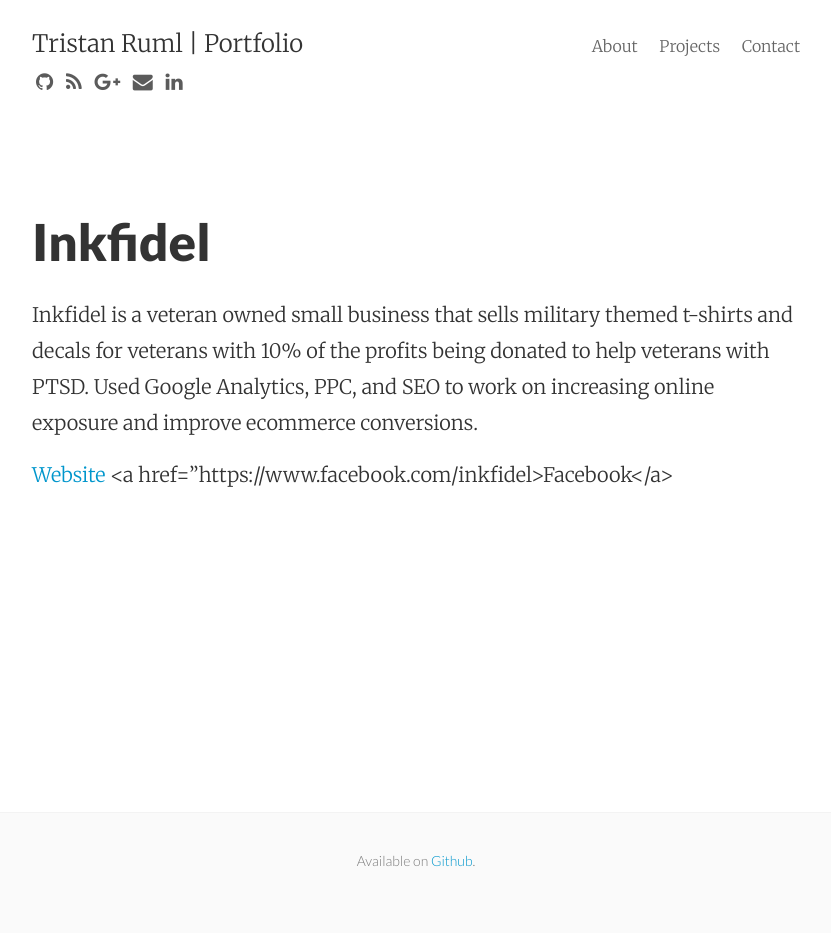
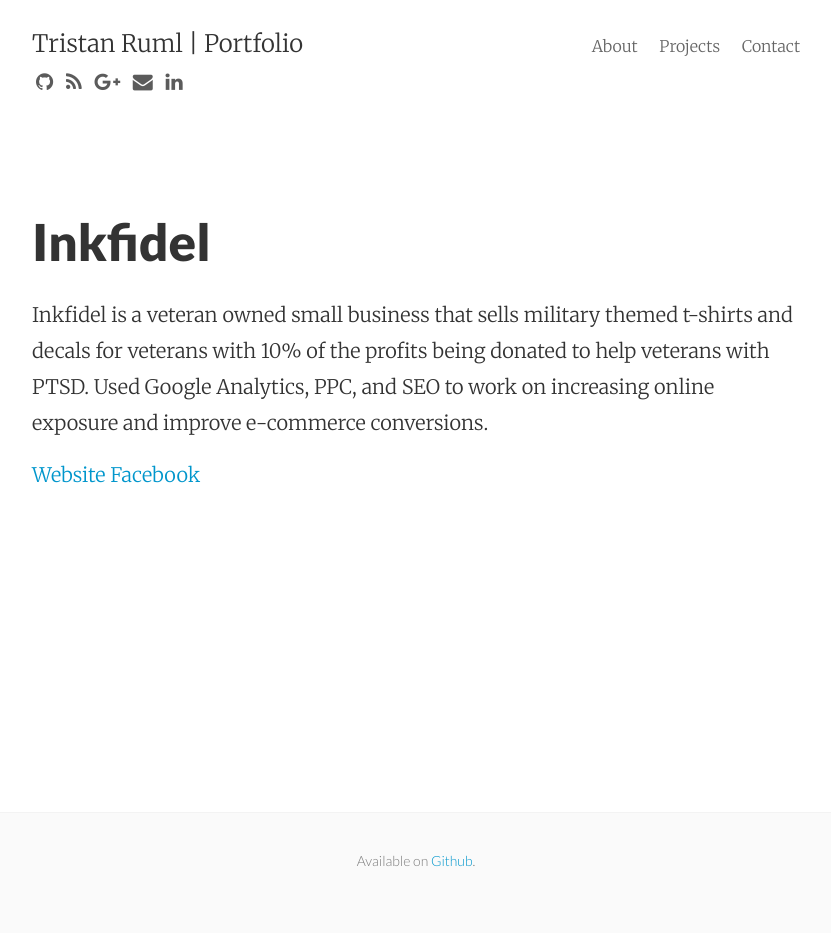
Before and after one commit to tkruml/tkruml.github.io, a Jekyll site: the page built from inkfidel.md, in a window 1280 px wide. Shown: the whole page, without its empty margins (224-1055 px from the left). Built offline with Jekyll 4.4.1, drawn with Linux system fonts in a browser that asks for light colours; nearby versions of some CDN libraries.

Commit message:
Update inkfidel.md

```diff
--- a/inkfidel.md
+++ b/inkfidel.md
@@ -4,7 +4,7 @@ title: Inkfidel
 permalink: /inkfidel/
 ---
 
-Inkfidel is a veteran owned small business that sells military themed t-shirts and decals for veterans with 10% of the profits being donated to help veterans with PTSD. Used Google Analytics, PPC, and SEO to work on increasing online exposure and improve ecommerce conversions.
+Inkfidel is a veteran owned small business that sells military themed t-shirts and decals for veterans with 10% of the profits being donated to help veterans with PTSD. Used Google Analytics, PPC, and SEO to work on increasing online exposure and improve e-commerce conversions.
 
 <a href="http://inkfidel.com/">Website</a>
-<a href="https://www.facebook.com/inkfidel>Facebook</a>
+<a href="https://www.facebook.com/inkfidel">Facebook</a>
```
